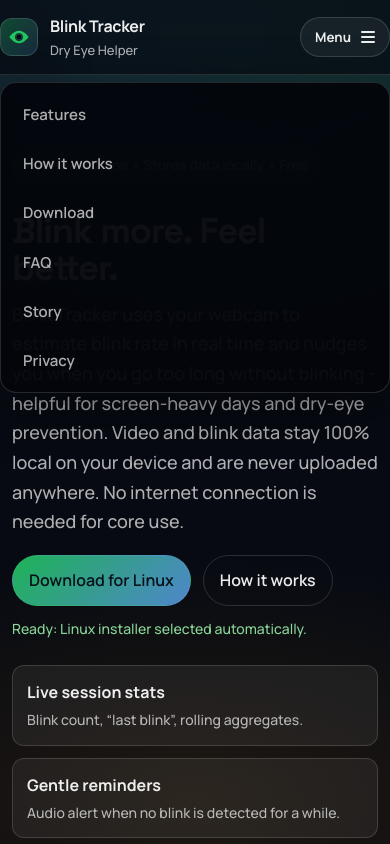
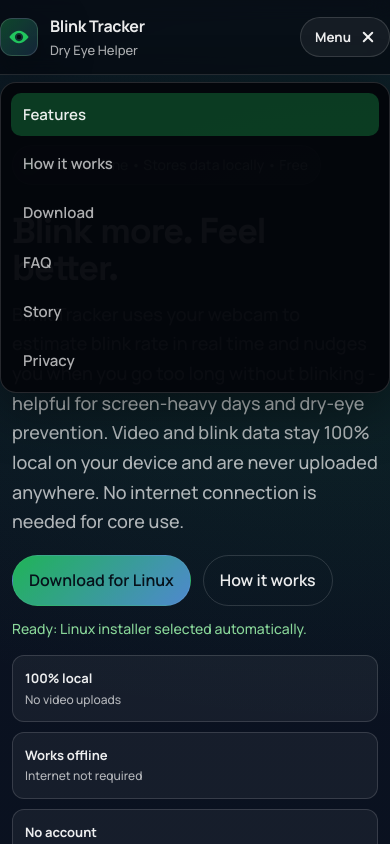
Before and after one commit to ethArek/blink-tracker-landing, a website: page index.html in a window 390 px wide. Both pictures are taken after a click on the button "Menu". Shown: the top 844 px of the page. Drawn offline with Linux system fonts and the light colour scheme.

Commit message:
feat: improve ui ux and use local-only messaging

```diff
--- a/index.html
+++ b/index.html
@@ -19,6 +19,7 @@
   </head>
   <body>
     <a class="skip-link" href="#main">Skip to content</a>
+    <div class="scroll-progress" data-scroll-progress aria-hidden="true"></div>
 
     <header class="site-header">
       <nav class="nav" aria-label="Primary">
@@ -82,6 +83,20 @@
               <a class="button ghost" href="#how">How it works</a>
             </div>
             <p class="cta-note" data-smart-status>Auto-detecting your platform for one-click download.</p>
+            <div class="trust-strip" role="list" aria-label="Trust signals">
+              <div class="trust-item" role="listitem">
+                <strong>100% local</strong>
+                <span>No video uploads</span>
+              </div>
+              <div class="trust-item" role="listitem">
+                <strong>Works offline</strong>
+                <span>Internet not required</span>
+              </div>
+              <div class="trust-item" role="listitem">
+                <strong>No account</strong>
+                <span>Start in minutes</span>
+              </div>
+            </div>
             <div class="mini-stats" role="list">
               <div class="mini-stat" role="listitem">
                 <div class="mini-stat-title">Live session stats</div>
@@ -414,7 +429,7 @@
 
           <div class="privacy-grid">
             <div class="privacy-card">
-              <h3>Local-first</h3>
+              <h3>Local only</h3>
               <p>Runs on your computer. No account required.</p>
             </div>
             <div class="privacy-card">
--- a/main.js
+++ b/main.js
@@ -162,14 +162,27 @@ function setupMobileNavigation() {
   if (!(toggle instanceof HTMLButtonElement) || !(links instanceof HTMLElement)) {
     return;
   }
+
+  const setBodyNavState = (open) => {
+    if (open) {
+      document.body.dataset.navOpen = "true";
+      return;
+    }
+    document.body.dataset.navOpen = "false";
+  };
+
   const setOpen = (open) => {
     if (open) {
       links.classList.add("is-open");
       toggle.setAttribute("aria-expanded", "true");
+      toggle.dataset.navState = "open";
+      setBodyNavState(true);
       return;
     }
     links.classList.remove("is-open");
     toggle.setAttribute("aria-expanded", "false");
+    toggle.dataset.navState = "closed";
+    setBodyNavState(false);
   };
 
   setOpen(false);
@@ -218,6 +231,98 @@ function setupMobileNavigation() {
   }
 }
 
+function setupScrollProgress() {
+  const progressBar = document.querySelector("[data-scroll-progress]");
+  if (!(progressBar instanceof HTMLElement)) {
+    return;
+  }
+  const updateProgress = () => {
+    const scrollTop = window.scrollY || window.pageYOffset;
+    const scrollableHeight = document.documentElement.scrollHeight - window.innerHeight;
+    if (scrollableHeight <= 0) {
+      progressBar.style.setProperty("--scroll-progress", "0");
+      return;
+    }
+    const ratio = Math.min(Math.max(scrollTop / scrollableHeight, 0), 1);
+    progressBar.style.setProperty("--scroll-progress", ratio.toFixed(4));
+  };
+
+  updateProgress();
+  window.addEventListener("scroll", updateProgress, { passive: true });
+  window.addEventListener("resize", updateProgress);
+}
+
+function setupSectionNavigationState() {
+  const navLinks = Array.from(document.querySelectorAll("[data-nav-links] a[href^=\"#\"]"));
+  if (!navLinks.length) {
+    return;
+  }
+
+  const linksBySectionId = new Map();
+  for (const link of navLinks) {
+    const href = link.getAttribute("href");
+    if (!href || href.length < 2) {
+      continue;
+    }
+    linksBySectionId.set(href.slice(1), link);
+  }
+  if (!linksBySectionId.size) {
+    return;
+  }
+
+  const setActiveSection = (sectionId) => {
+    for (const [id, link] of linksBySectionId) {
+      if (id === sectionId) {
+        link.classList.add("is-active");
+        link.setAttribute("aria-current", "location");
+      } else {
+        link.classList.remove("is-active");
+        link.removeAttribute("aria-current");
+      }
+    }
+  };
+  const hashId = window.location.hash.replace("#", "");
+  if (linksBySectionId.has(hashId)) {
+    setActiveSection(hashId);
+  }
+  if (!("IntersectionObserver" in window)) {
+    return;
+  }
+
+  const sections = [];
+  for (const id of linksBySectionId.keys()) {
+    const section = document.getElementById(id);
+    if (section instanceof HTMLElement) {
+      sections.push(section);
+    }
+  }
+  if (!sections.length) {
+    return;
+  }
+  const observer = new IntersectionObserver(
+    (entries) => {
+      let chosenSection = null;
+      for (const entry of entries) {
+        if (entry.isIntersecting) {
+          if (!chosenSection || entry.intersectionRatio > chosenSection.intersectionRatio) {
+            chosenSection = entry;
+          }
+        }
+      }
+      if (chosenSection?.target?.id) {
+        setActiveSection(chosenSection.target.id);
+      }
+    },
+    {
+      threshold: [0.2, 0.35, 0.6],
+      rootMargin: "-18% 0px -55% 0px",
+    }
+  );
+  for (const section of sections) {
+    observer.observe(section);
+  }
+}
+
 function setupRevealAnimations() {
   const items = document.querySelectorAll(".hero-card, .mini-stat, .card, .download-card, .privacy-card, .faq details");
   if (!items.length) {
@@ -256,7 +361,9 @@ function setupRevealAnimations() {
 }
 
 async function main() {
+  setupScrollProgress();
   setupMobileNavigation();
+  setupSectionNavigationState();
   setupRevealAnimations();
   const hasDownloadUi = document.querySelector("[data-downloads], [data-smart-download]") !== null;
   if (!hasDownloadUi) {
--- a/styles.css
+++ b/styles.css
@@ -24,7 +24,7 @@
 
 html,
 body {
-  height: 100%;
+  min-height: 100%;
 }
 
 html {
@@ -34,10 +34,10 @@ html {
 body {
   margin: 0;
   background:
-    radial-gradient(1400px 700px at 15% 0%, rgba(96, 165, 250, 0.16), transparent 60%),
-    radial-gradient(1100px 600px at 85% 10%, rgba(34, 197, 94, 0.14), transparent 55%),
-    radial-gradient(900px 450px at 50% 95%, rgba(245, 158, 11, 0.1), transparent 55%),
-    var(--bg);
+    radial-gradient(1200px 620px at 10% -10%, rgba(96, 165, 250, 0.14), transparent 70%),
+    radial-gradient(1040px 620px at 90% 4%, rgba(34, 197, 94, 0.12), transparent 72%),
+    radial-gradient(1000px 580px at 50% 120%, rgba(96, 165, 250, 0.07), transparent 76%),
+    linear-gradient(180deg, #0b1222 0%, #08101b 40%, var(--bg) 100%);
   color: var(--text);
   font-family: var(--font-body);
   line-height: 1.55;
@@ -86,6 +86,18 @@ section[id] {
 
 .skip-link:focus {
   left: 12px;
+}
+
+.scroll-progress {
+  position: fixed;
+  top: 0;
+  left: 0;
+  width: 100%;
+  height: 3px;
+  z-index: 120;
+  transform-origin: left center;
+  transform: scaleX(var(--scroll-progress, 0));
+  background: linear-gradient(90deg, var(--accent), var(--accent-2));
 }
 
 .site-header {
@@ -177,6 +189,13 @@ section[id] {
   color: var(--text);
 }
 
+.nav-links a.is-active,
+.nav-links a[aria-current="location"],
+.nav-links a[aria-current="page"] {
+  color: var(--text);
+  background: color-mix(in oklab, var(--accent) 28%, transparent);
+}
+
 .nav-actions {
   display: inline-flex;
   align-items: center;
@@ -209,6 +228,19 @@ section[id] {
   height: 2px;
   border-radius: 10px;
   background: var(--text);
+  transition: transform 140ms ease, opacity 140ms ease;
+}
+
+.menu-toggle[data-nav-state="open"] .menu-toggle-icon span:nth-child(1) {
+  transform: translateY(5px) rotate(45deg);
+}
+
+.menu-toggle[data-nav-state="open"] .menu-toggle-icon span:nth-child(2) {
+  opacity: 0;
+}
+
+.menu-toggle[data-nav-state="open"] .menu-toggle-icon span:nth-child(3) {
+  transform: translateY(-5px) rotate(-45deg);
 }
 
 .button {
@@ -323,6 +355,31 @@ h1 {
 
 [data-smart-status][data-ready="true"] {
   color: color-mix(in oklab, var(--accent) 60%, var(--text));
+}
+
+.trust-strip {
+  display: grid;
+  grid-template-columns: repeat(auto-fit, minmax(170px, 1fr));
+  gap: 10px;
+  margin-top: 16px;
+}
+
+.trust-item {
+  display: grid;
+  gap: 2px;
+  padding: 12px;
+  border-radius: var(--radius-sm);
+  border: 1px solid var(--border);
+  background: color-mix(in oklab, var(--panel) 84%, transparent);
+}
+
+.trust-item strong {
+  font-size: 13px;
+}
+
+.trust-item span {
+  font-size: 12px;
+  color: var(--muted);
 }
 
 .mini-stats {
@@ -876,6 +933,9 @@ details[open] summary::after {
   .hero-grid {
     grid-template-columns: 1fr;
   }
+  .trust-strip {
+    grid-template-columns: 1fr;
+  }
   .mini-stats {
     grid-template-columns: 1fr;
   }
@@ -894,6 +954,10 @@ details[open] summary::after {
 }
 
 @media (max-width: 680px) {
+  body[data-nav-open="true"] {
+    overflow: hidden;
+  }
+
   .container {
     width: min(var(--max), calc(100% - 24px));
   }
@@ -928,7 +992,9 @@ details[open] summary::after {
   .card,
   .download-card,
   .reveal-item,
-  .eye-anim .lid {
+  .eye-anim .lid,
+  .menu-toggle-icon span,
+  .scroll-progress {
     transition: none;
     animation: none;
   }
```
Also changed, not shown: stories.html (+11 -0 lines).
